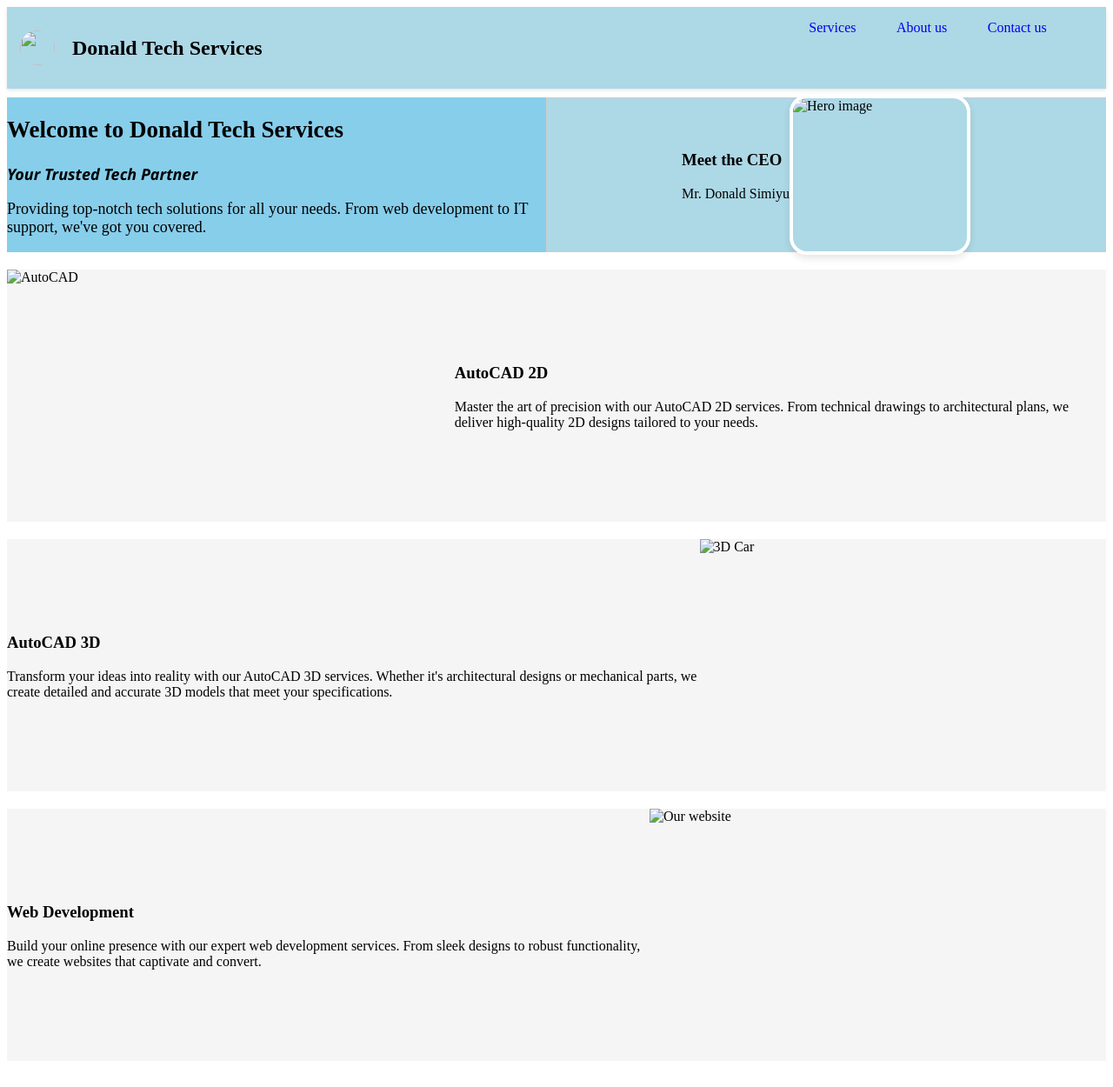
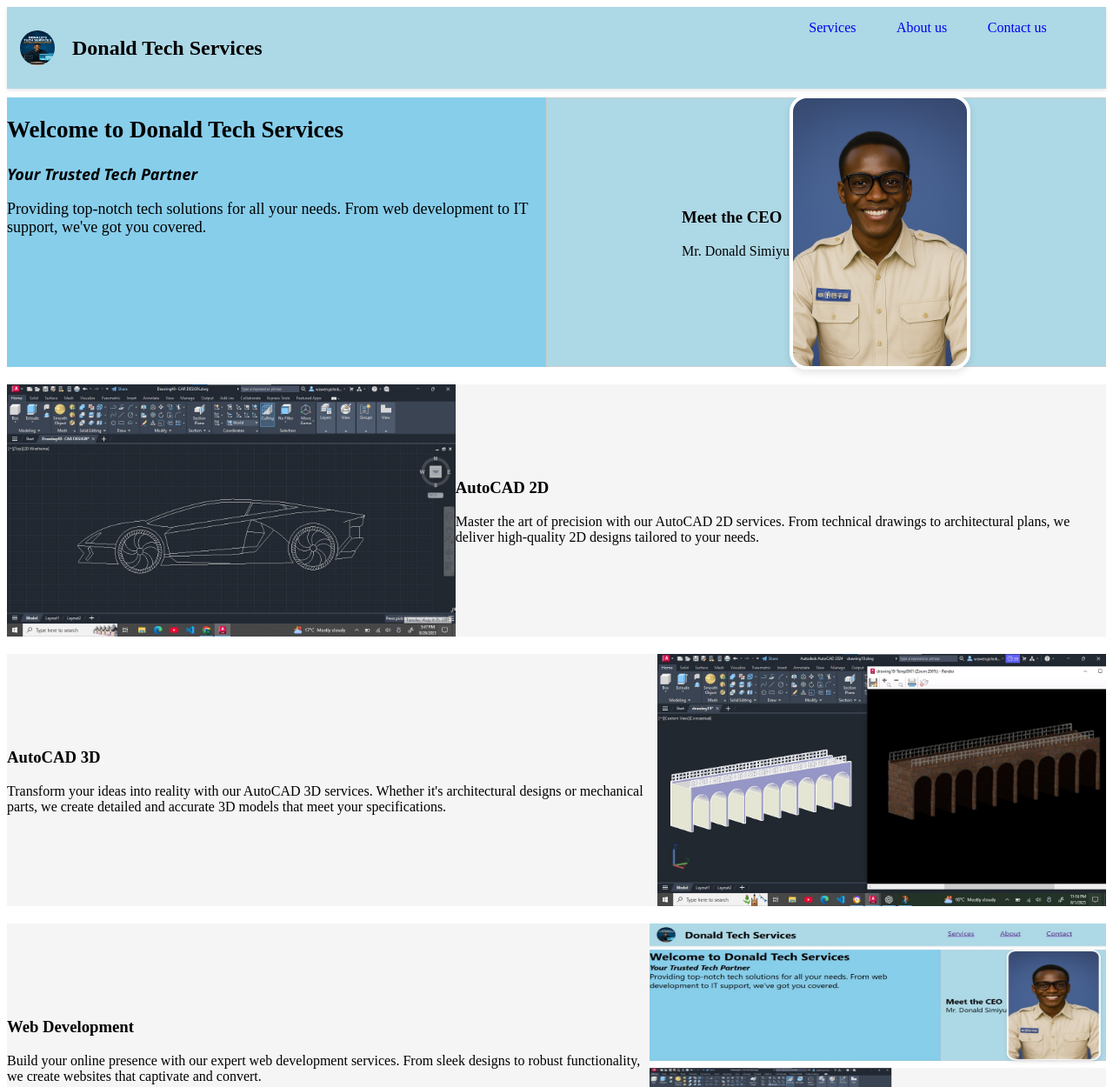
Before and after one commit to jeremiah-ndiritu/donald-tech-vite, a plain HTML site: page index.html in a window 1280 px wide. Shown: the top 1250 px of the page at 87% size. Before the commit the page ends 1228 px from the top, so only its background shows below. Drawn offline with Linux system fonts and the light colour scheme; files that its build step writes are made by us from their sources.

Commit message:
update the links to css and images

```diff
--- a/index.html
+++ b/index.html
@@ -4,16 +4,16 @@
     <meta charset="UTF-8" />
     <meta name="viewport" content="width=device-width, initial-scale=1.0" />
     <title>Donald Tech Services</title>
-    <link rel="stylesheet" href="./public/styles/index.css" />
-    <link rel="stylesheet" href="./public/styles/header.css" />
-    <link rel="stylesheet" href="./public/styles/hero.css" />
-    <link rel="stylesheet" href="./public/styles/advert-div.css" />
+    <link rel="stylesheet" href="./styles/index.css" />
+    <link rel="stylesheet" href="./styles/header.css" />
+    <link rel="stylesheet" href="./styles/hero.css" />
+    <link rel="stylesheet" href="./styles/advert-div.css" />
   </head>
   <body>
     <header>
       <div class="about">
         <a href="#" class="logo" title="Donald Tech Services">
-          <img src="./public/images/donald tech logo.jpg" alt="" />
+          <img src="./images/donald tech logo.jpg" alt="" />
         </a>
         <div class="desc">
           <h2>Donald Tech Services</h2>
@@ -44,22 +44,14 @@
             <h3>Meet the CEO</h3>
             <p>Mr. Donald Simiyu</p>
           </div>
-          <img
-            id="hero-img"
-            src="./public/images/hero img.jpg"
-            alt="Hero image"
-          />
+          <img id="hero-img" src="./images/hero img.jpg" alt="Hero image" />
         </div>
       </div>
     </section>
 
     <section class="adverts-section">
       <div class="advert-div">
-        <img
-          class="advert-pic"
-          src="./public/images/autocad car.jpg"
-          alt="AutoCAD"
-        />
+        <img class="advert-pic" src="./images/autocad car.jpg" alt="AutoCAD" />
         <div class="advert-desc">
           <h3>AutoCAD 2D</h3>
           <p>
@@ -78,11 +70,7 @@
             detailed and accurate 3D models that meet your specifications.
           </p>
         </div>
-        <img
-          class="advert-pic"
-          src="./public/images/bridge 3d.jpg"
-          alt="3D Car"
-        />
+        <img class="advert-pic" src="./images/bridge 3d.jpg" alt="3D Car" />
       </div>
       <div class="advert-div">
         <div class="advert-desc">
@@ -95,7 +83,7 @@
         </div>
         <img
           class="advert-pic"
-          src="./public/images/web screenshot.jpeg"
+          src="./images/web screenshot.jpeg"
           alt="Our website"
         />
       </div>
```
